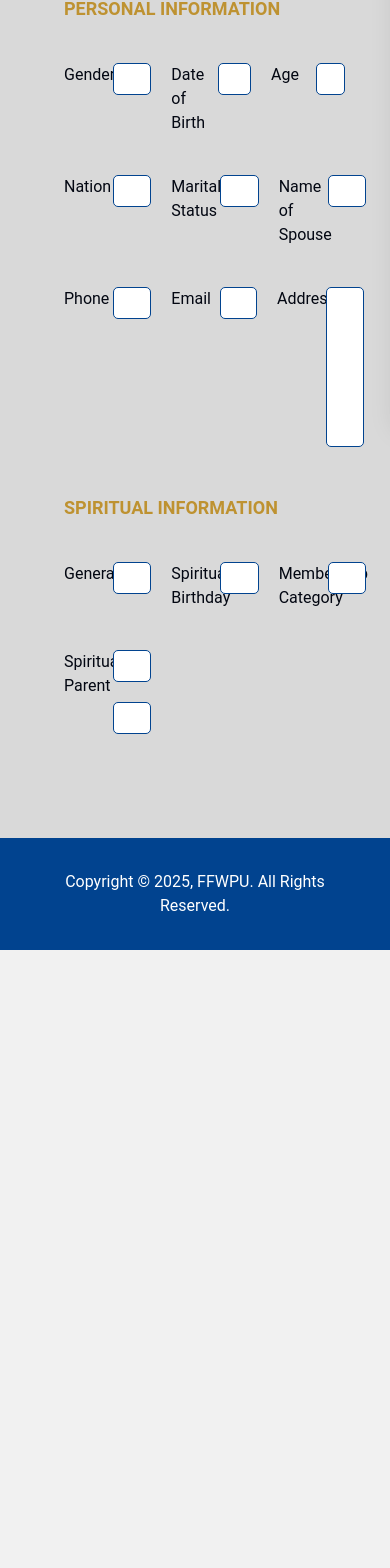
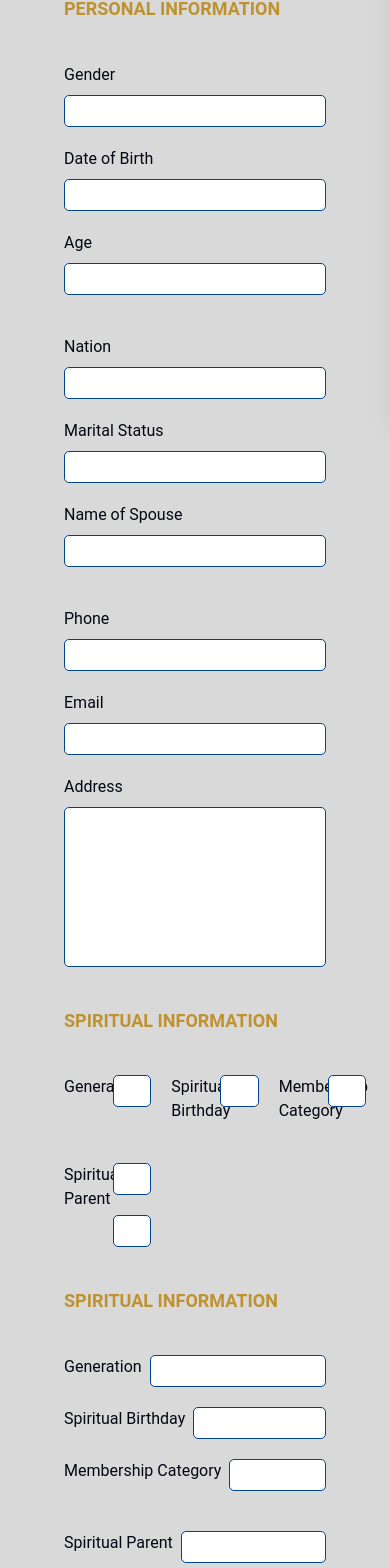
Before and after one commit to CoderTofu/FFWPU_System, a Next.js app: page /member/display-member in a window 390 px wide. Shown: the part 429-1997 px from the top of the page. Before the commit the page ends 1379 px from the top, so only its background shows below. Built offline with nearby package versions, Linux system fonts and the light colour scheme.

Commit message:
mission history section, experimenting on responsive layout

```diff
--- a/src/app/(private)/member/display-member/page.tsx
+++ b/src/app/(private)/member/display-member/page.tsx
@@ -34,127 +34,88 @@ export default function DisplayMember() {
       <p className="text-lg text-[#BE9231] font-[700] mt-5 mb-5">PERSONAL INFORMATION</p>
       {/*Div for Personal Info Form*/}
       <div className="flex flex-col w-full">
-        {/*Div for 1st Row*/}
-        <div className="flex flex-row w-full gap-5 mt-5 mb-5">
 
-          {/*Gender*/}
-          <div className="w-1/3 flex flex-row gap-5">
-            <div className="w-1/3">
-              <label htmlFor="">Gender</label>
-            </div>
-            <div className="w-2/3">
+        {/* Div for 1st Row */}
+        <div className="flex flex-col md:flex-row w-full gap-5 mt-5 mb-5">
+          {/* Gender */}
+          <div className="w-full md:w-1/3 flex flex-col md:flex-row gap-2">
+            <label className="md:w-1/3">Gender</label>
             <input
               type="text"
-              className="border-[#01438F] border rounded-[5px] w-full max-w-60 h-8 text-base px-3" />
-            </div>
+              className="border-[#01438F] border rounded-[5px] w-full md:max-w-60 h-8 text-base px-3" />
           </div>
 
-          {/*Date of Birth*/}
-          <div className="w-1/3 flex flex-row gap-5">
-            <div className="w-1/3">
-              <label htmlFor="">Date of Birth</label>
-            </div>
-            <div className="w-2/3">
+          {/* Date of Birth */}
+          <div className="w-full md:w-1/3 flex flex-col md:flex-row gap-2">
+            <label className="md:w-1/3">Date of Birth</label>
             <input
               type="text"
-              className="border-[#01438F] border rounded-[5px] w-full max-w-60 h-8 text-base px-3" />
-            </div>
+              className="border-[#01438F] border rounded-[5px] w-full md:max-w-60 h-8 text-base px-3" />
           </div>
 
-          {/*Age*/}
-          <div className="w-1/3 flex flex-row gap-5">
-            <div className="w-1/3">
-              <label htmlFor="">Age</label>
-            </div>
-            <div className="w-2/3">
+          {/* Age */}
+          <div className="w-full md:w-1/3 flex flex-col md:flex-row gap-2">
+            <label className="md:w-1/3">Age</label>
             <input
               type="number"
               min={0}
-              className="border-[#01438F] border rounded-[5px] w-full max-w-60 h-8 text-base px-3" />
-            </div>
+              className="border-[#01438F] border rounded-[5px] w-full md:max-w-60 h-8 text-base px-3" />
           </div>
         </div>
 
-
-        {/*Div for 2nd Row*/}
-        <div className="flex flex-row w-full gap-5 mt-5 mb-5">
-
-          {/*Nation*/}
-          <div className="w-1/3 flex flex-row gap-5">
-            <div className="w-1/3">
-              <label htmlFor="">Nation</label>
-            </div>
-            <div className="w-2/3">
+        {/* Div for 2nd Row */}
+        <div className="flex flex-col md:flex-row w-full gap-5 mt-5 mb-5">
+          {/* Nation */}
+          <div className="w-full md:w-1/3 flex flex-col md:flex-row gap-2">
+            <label className="md:w-1/3">Nation</label>
             <input
               type="text"
-              className="border-[#01438F] border rounded-[5px] w-full max-w-60 h-8 text-base px-3" />
-            </div>
+              className="border-[#01438F] border rounded-[5px] w-full md:max-w-60 h-8 text-base px-3" />
           </div>
 
-          {/*Marital Status*/}
-          <div className="w-1/3 flex flex-row gap-5">
-            <div className="w-1/3">
-              <label htmlFor="">Marital Status</label>
-            </div>
-            <div className="w-2/3">
+          {/* Marital Status */}
+          <div className="w-full md:w-1/3 flex flex-col md:flex-row gap-2">
+            <label className="md:w-1/3">Marital Status</label>
             <input
               type="text"
-              className="border-[#01438F] border rounded-[5px] w-full max-w-60 h-8 text-base px-3" />
-            </div>
+              className="border-[#01438F] border rounded-[5px] w-full md:max-w-60 h-8 text-base px-3" />
           </div>
 
-          {/*Name of Spouse*/}
-          <div className="w-1/3 flex flex-row gap-5">
-            <div className="w-1/3">
-              <label htmlFor="">Name of Spouse</label>
-            </div>
-            <div className="w-2/3">
+          {/* Name of Spouse */}
+          <div className="w-full md:w-1/3 flex flex-col md:flex-row gap-2">
+            <label className="md:w-1/3">Name of Spouse</label>
             <input
               type="text"
-              className="border-[#01438F] border rounded-[5px] w-full max-w-60 h-8 text-base px-3" />
-            </div>
+              className="border-[#01438F] border rounded-[5px] w-full md:max-w-60 h-8 text-base px-3" />
           </div>
         </div>
 
-
-        {/*Div for 3rd Row*/}
-        <div className="flex flex-row w-full gap-5 mt-5 mb-5">
-
-          {/*Phone*/}
-          <div className="w-1/3 flex flex-row gap-5">
-            <div className="w-1/3">
-              <label htmlFor="">Phone</label>
-            </div>
-            <div className="w-2/3">
+        {/* Div for 3rd Row */}
+        <div className="flex flex-col md:flex-row w-full gap-5 mt-5 mb-5">
+          {/* Phone */}
+          <div className="w-full md:w-1/3 flex flex-col md:flex-row gap-2">
+            <label className="md:w-1/3">Phone</label>
             <input
               type="text"
-              className="border-[#01438F] border rounded-[5px] w-full max-w-60 h-8 text-base px-3" />
-            </div>
+              className="border-[#01438F] border rounded-[5px] w-full md:max-w-60 h-8 text-base px-3" />
           </div>
 
-          {/*Email*/}
-          <div className="w-1/3 flex flex-row gap-5">
-            <div className="w-1/3">
-              <label htmlFor="">Email</label>
-            </div>
-            <div className="w-2/3">
+          {/* Email */}
+          <div className="w-full md:w-1/3 flex flex-col md:flex-row gap-2">
+            <label className="md:w-1/3">Email</label>
             <input
               type="text"
-              className="border-[#01438F] border rounded-[5px] w-full max-w-60 h-8 text-base px-3" />
-            </div>
+              className="border-[#01438F] border rounded-[5px] w-full md:max-w-60 h-8 text-base px-3" />
           </div>
 
-          {/*Address*/}
-          <div className="w-1/3 flex flex-row gap-5">
-            <div className="w-1/3">
-              <label htmlFor="">Address</label>
-            </div>
-            <div className="w-2/3">
+          {/* Address */}
+          <div className="w-full md:w-1/3 flex flex-col md:flex-row gap-2">
+            <label className="md:w-1/3">Address</label>
             <textarea
-              className="border-[#01438F] border rounded-[5px] w-full max-w-60 h-40 text-base px-3 py-3 resize-none" />
-            </div>
+              className="border-[#01438F] border rounded-[5px] w-full md:max-w-60 h-40 text-base px-3 py-3 resize-none" />
           </div>
         </div>
+
       </div>
     </section>
 
@@ -224,13 +185,121 @@ export default function DisplayMember() {
 
     </section>
 
+    <section>
+      <p className="text-lg text-[#BE9231] font-[700] mt-5 mb-5">SPIRITUAL INFORMATION</p>
+
+      <div className="flex flex-col w-full">
+        <div className="flex flex-col md:flex-row w-full gap-5 mt-5 mb-5">
+
+          {/*Generation*/}
+          <div className="w-full md:w-1/3 flex flex-row gap-2">
+            <label className="whitespace-nowrap">Generation</label>
+            <input
+              type="text"
+              className="border-[#01438F] border rounded-[5px] w-full h-8 text-base px-3" />
+          </div>
+
+          {/*Spiritual Birthday*/}
+          <div className="w-full md:w-1/3 flex flex-row gap-2">
+            <label className="whitespace-nowrap">Spiritual Birthday</label>
+            <input
+              type="text"
+              className="border-[#01438F] border rounded-[5px] w-full h-8 text-base px-3" />
+          </div>
+
+          {/*Membership Category*/}
+          <div className="w-full md:w-1/3 flex flex-row gap-2">
+            <label className="whitespace-nowrap">Membership Category</label>
+            <input
+              type="text"
+              className="border-[#01438F] border rounded-[5px] w-full h-8 text-base px-3" />
+          </div>
+        </div>
+      </div>
+
+      <div className="flex flex-col md:flex-row w-full gap-5 mt-5 mb-5">
+
+        {/*Spiritual Parent*/}
+        <div className="w-full md:w-1/3 flex flex-row gap-2">
+          <label className="whitespace-nowrap">Spiritual Parent</label>
+          <div className="w-full">
+            <input
+              type="text"
+              className="border-[#01438F] border rounded-[5px] w-full h-8 text-base px-3" />
+            <input
+              type="text"
+              className="border-[#01438F] border rounded-[5px] w-full h-8 text-base px-3 mt-2" />
+          </div>
+        </div>
+
+      </div>
+
+    </section>
+
+
     {/*Section for Mission History*/}
     <section>
+      <p className="text-lg text-[#BE9231] font-[700] mt-5 mb-5">MISSION HISTORY</p>
+
+      <div className="flex flex-col w-full">
+        {/* Responsive Wrapper */}
+        <div className="flex flex-col md:flex-row w-full md:w-11/12 gap-5 mt-5 mb-5">
+
+          {/* Mission Title/Role */}
+          <div className="w-full md:w-1/4 gap-5">
+            <div className="mb-2">
+              <label htmlFor="">Mission Title/Role</label>
+            </div>
+            <div className="mb-2">
+              <input
+                type="text"
+                className="border-[#01438F] border rounded-[5px] w-full md:max-w-60 h-8 text-base px-3" />
+            </div>
+          </div>
+
+          {/* Organization */}
+          <div className="w-full md:w-1/4 gap-5">
+            <div className="mb-2">
+              <label htmlFor="">Organization</label>
+            </div>
+            <div className="mb-2">
+              <input
+                type="text"
+                className="border-[#01438F] border rounded-[5px] w-full md:max-w-60 h-8 text-base px-3" />
+            </div>
+          </div>
+
+          {/* Country */}
+          <div className="w-full md:w-1/4 gap-5">
+            <div className="mb-2">
+              <label htmlFor="">Country</label>
+            </div>
+            <div className="mb-2">
+              <input
+                type="text"
+                className="border-[#01438F] border rounded-[5px] w-full md:max-w-60 h-8 text-base px-3" />
+            </div>
+          </div>
+
+          {/* Date */}
+          <div className="w-full md:w-1/4 gap-5">
+            <div className="mb-2">
+              <label htmlFor="">Date</label>
+            </div>
+            <div className="mb-2">
+              <input
+                type="text"
+                className="border-[#01438F] border rounded-[5px] w-full md:max-w-60 h-8 text-base px-3" />
+            </div>
+          </div>
+        </div>
+      </div>
 
     </section>
 
     {/*Section for List of Blessings*/}
     <section>
+      <p className="text-lg text-[#BE9231] font-[700] mt-5 mb-5">List of Blessings</p>
 
     </section>
 
```
